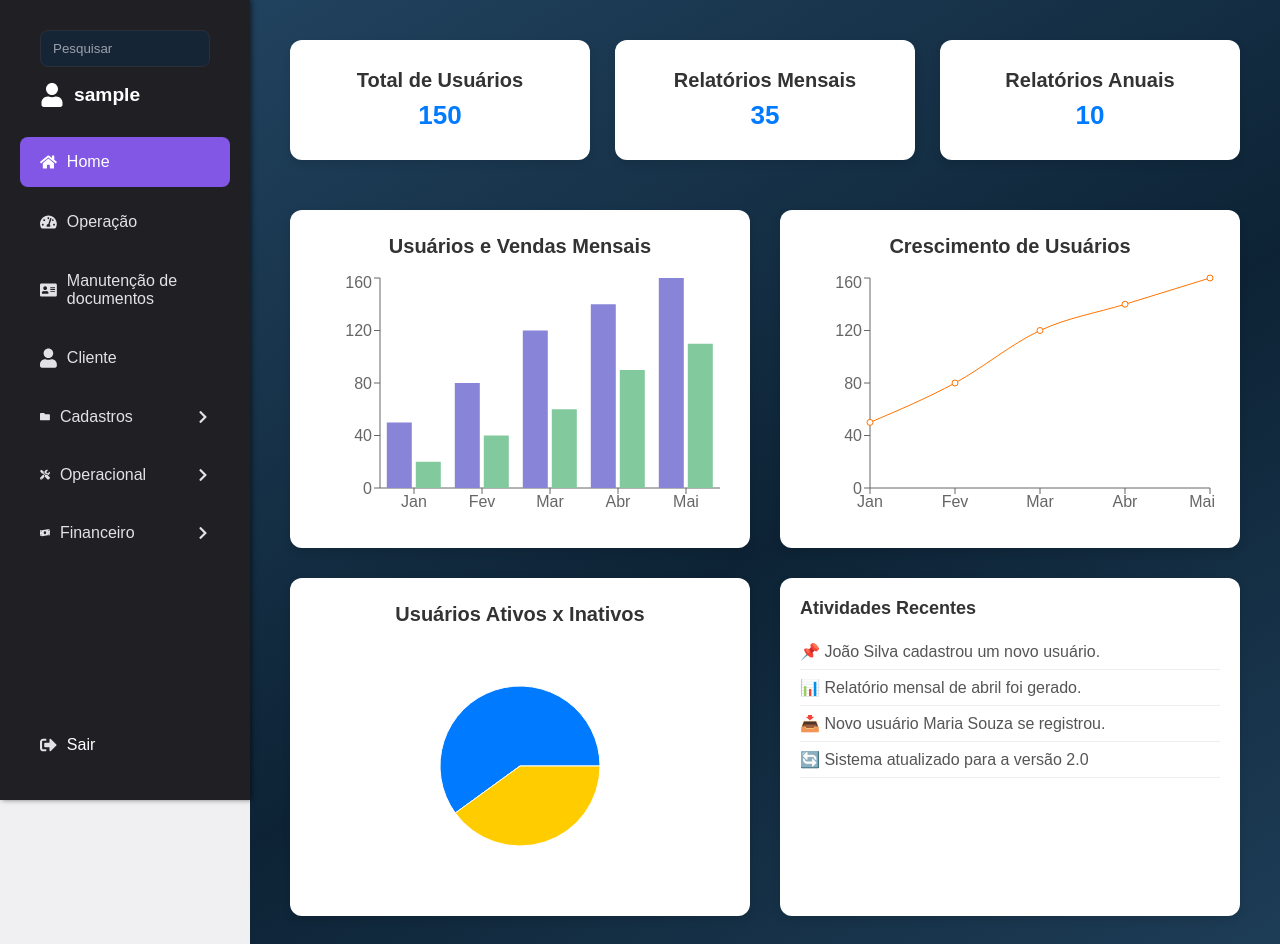
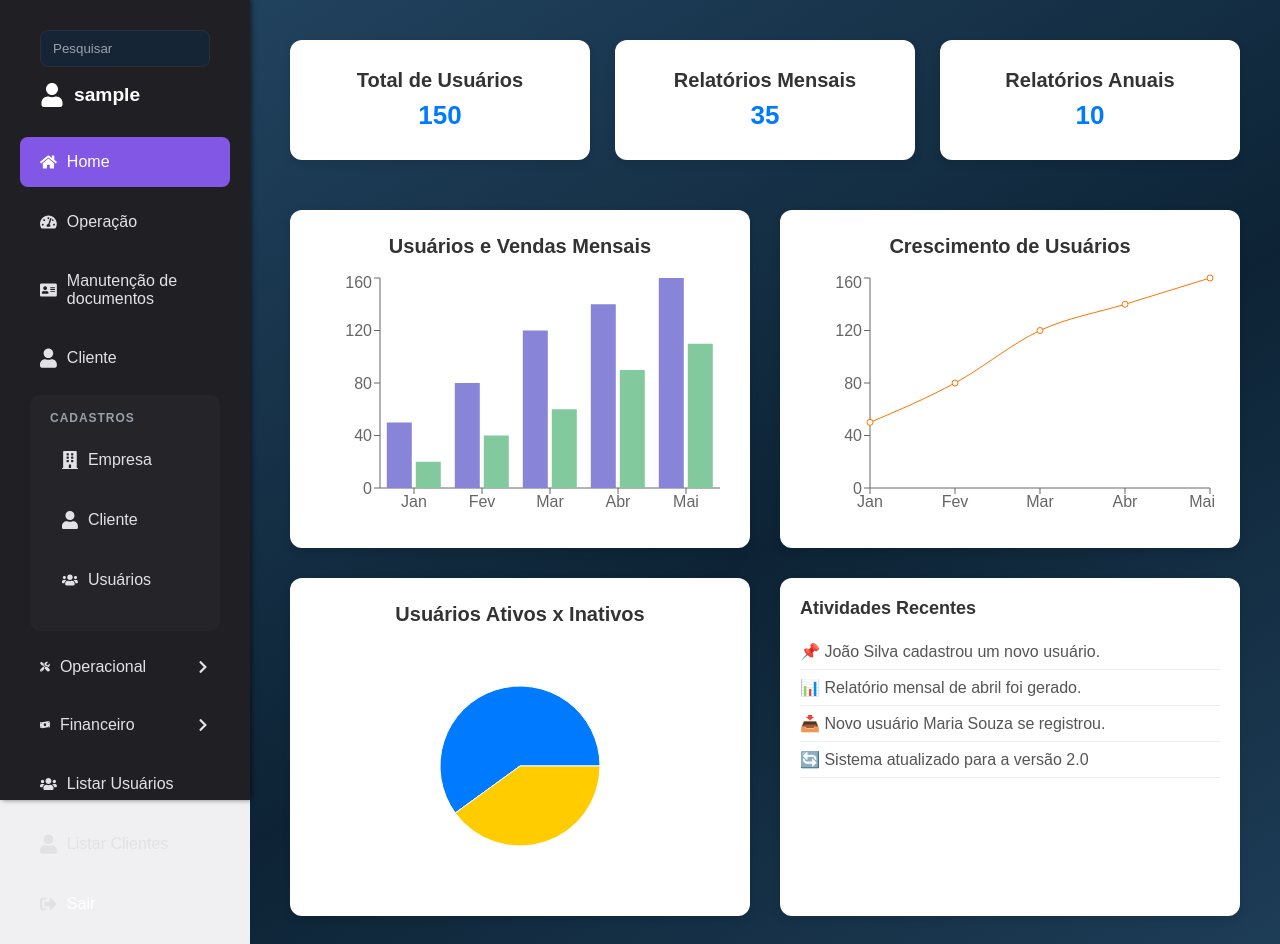
Before and after one commit to gildevson/Recyclable_frontend, a React (Create React App) app: page /dashboard in a window 1280 px wide. Shown: the top 944 px of the page. Built offline with nearby package versions, Linux system fonts and the light colour scheme; sample sign-in values are in the browser's storage.

Commit message:
Adicionando mais dados

```diff
--- a/src/components/menu/menu.js
+++ b/src/components/menu/menu.js
@@ -68,16 +68,12 @@ const Menu = () => {
     { type: "item", label: "Manutenção de documentos", icon: <FaAddressCard />, path: "/manutencao-documentos" },
     { type: "item", label: "Cliente", icon: <FaUser />, path: "/cliente" },
     {
-    type: "group", // <--- Alterado de "section" para "group"
+      type: "section",
       label: "Cadastros",
-    key: "Cadastros", // <--- Adicionada uma chave
-    icon: <FaFolder />, // <--- Adicionado um ícone
       children: [
         { type: "item", label: "Empresa", icon: <FaBuilding />, path: "/cadastros/empresa" },
         { type: "item", label: "Cliente", icon: <FaUser />, path: "/cadastros/cliente" },
         { type: "item", label: "Usuários", icon: <FaUsers />, path: "/cadastros/usuarios" },
-      { type: "item", label: "Listar Usuários", icon: <FaUsers />, path: "/users" }, // <--- Movi para cá
-      { type: "item", label: "Listar Clientes", icon: <FaUser />, path: "/clients" }, // <--- Movi para cá
       ],
     },
     {
@@ -99,6 +95,8 @@ const Menu = () => {
         { type: "item", label: "Faturamento", icon: <FaMoneyBillWave />, path: "/financeiro/faturamento" },
       ],
     },
+    { type: "item", label: "Listar Usuários", icon: <FaUsers />, path: "/users" },
+    { type: "item", label: "Listar Clientes", icon: <FaUser />, path: "/clients" },
   ];
 
   const filterBySearch = (node, term) => {
```
Lines whose indentation alone changed are shown as unchanged.
